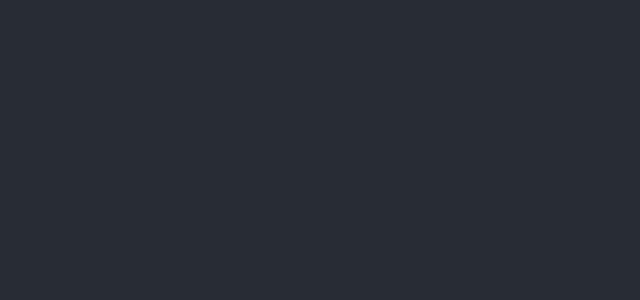
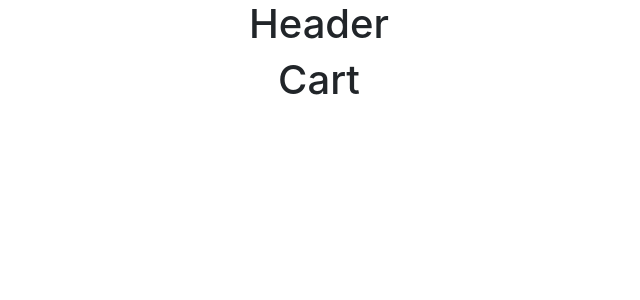
Before and after one commit to gritty-git/E-Shop, a React (Create React App) app in the folder client/: page /cart in a window 1280 px wide. Shown: the top 300 px of the page, without its empty margins (321-961 px from the left). Built offline with nearby package versions, Linux system fonts and the light colour scheme.

Commit message:
setup react routing in client

```diff
--- a/client/package.json
+++ b/client/package.json
@@ -8,6 +8,7 @@
     "@testing-library/user-event": "^13.5.0",
     "react": "^18.2.0",
     "react-dom": "^18.2.0",
+    "react-router-dom": "^6.4.1",
     "react-scripts": "5.0.1",
     "web-vitals": "^2.1.4"
   },
--- a/client/src/App.js
+++ b/client/src/App.js
@@ -1,11 +1,25 @@
 import './App.css';
+import Home from './pages/Home';
+import Search from './pages/Search';
+import Register from './pages/Register';
+import Login from './pages/Login';
+import Cart from './pages/Cart';
+import { Route, Routes } from "react-router-dom"
 
 function App() {
   return (
     <div className="App">
-      <header className="App-header">
-
-      </header>
+      <h1> Header </h1>
+      <div className='container'>
+        <Routes>
+          <Route path="/" element={<Home />} />
+          <Route path="/cart" element={<Cart />} />
+          <Route path="/login" element={<Login />} />
+          <Route path="/register" element={<Register />} />
+          <Route path="/search/:searchterm" element={<Search />} />
+          <Route path="*" element={<Home />} />
+        </Routes>
+      </div>
     </div>
   );
 }
--- a/client/src/index.js
+++ b/client/src/index.js
@@ -2,10 +2,13 @@ import React from 'react';
 import ReactDOM from 'react-dom/client';
 import './index.css';
 import App from './App';
+import { BrowserRouter } from "react-router-dom"
 
 const root = ReactDOM.createRoot(document.getElementById('root'));
 root.render(
   <React.StrictMode>
-    <App />
+    <BrowserRouter>
+      <App />
+    </BrowserRouter>
   </React.StrictMode>
 );
--- /dev/null
+++ b/client/src/pages/Cart.jsx
@@ -0,0 +1,3 @@
+export default function Cart() {
+    return <h1>Cart</h1>;
+}
--- /dev/null
+++ b/client/src/pages/Home.jsx
@@ -0,0 +1,3 @@
+export default function Home() {
+    return <h1>Home</h1>;
+}
--- /dev/null
+++ b/client/src/pages/Login.jsx
@@ -0,0 +1,3 @@
+export default function Login() {
+    return <h1>Login</h1>;
+}
--- /dev/null
+++ b/client/src/pages/Register.jsx
@@ -0,0 +1,3 @@
+export default function Register() {
+    return <h1>Register</h1>;
+}
--- /dev/null
+++ b/client/src/pages/Search.jsx
@@ -0,0 +1,3 @@
+export default function Search() {
+    return <h1>Search</h1>;
+}
```
Also changed, not shown: 1 other file (tests, documents, lock files or other folders).
